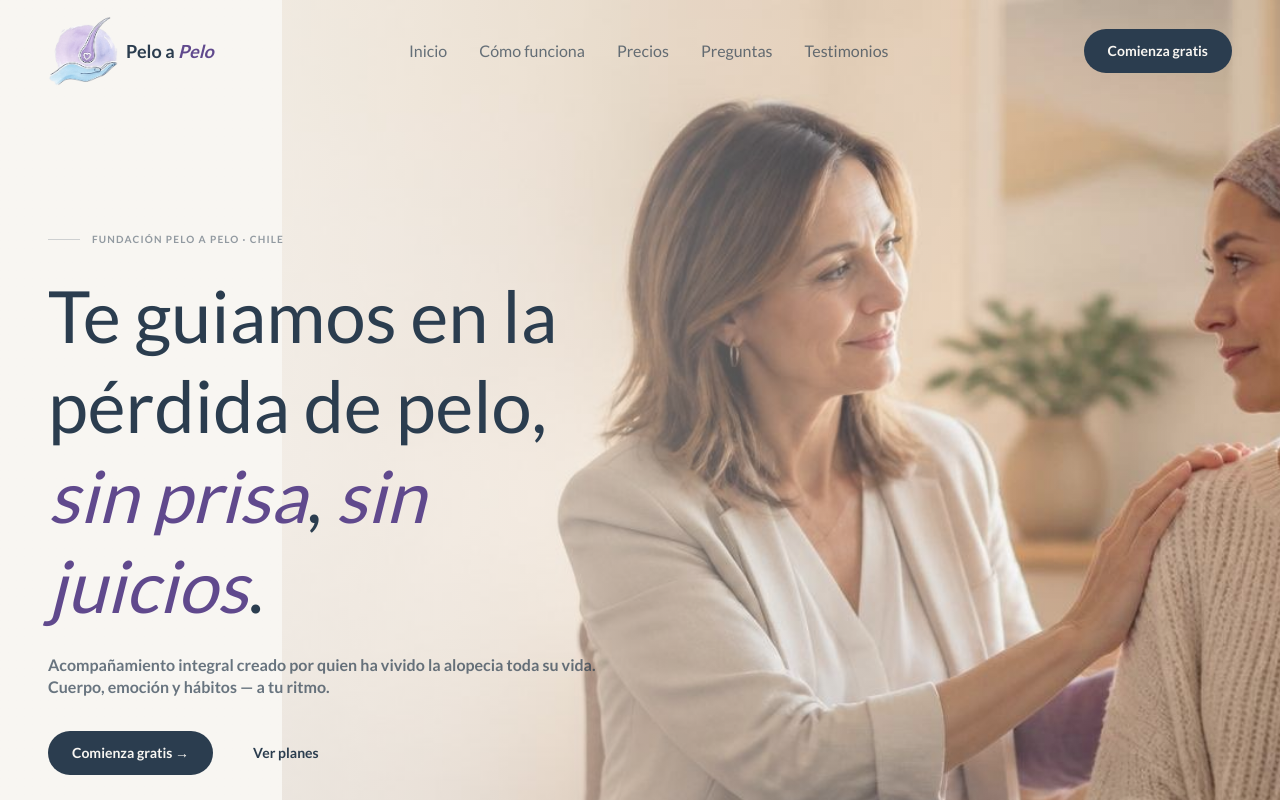
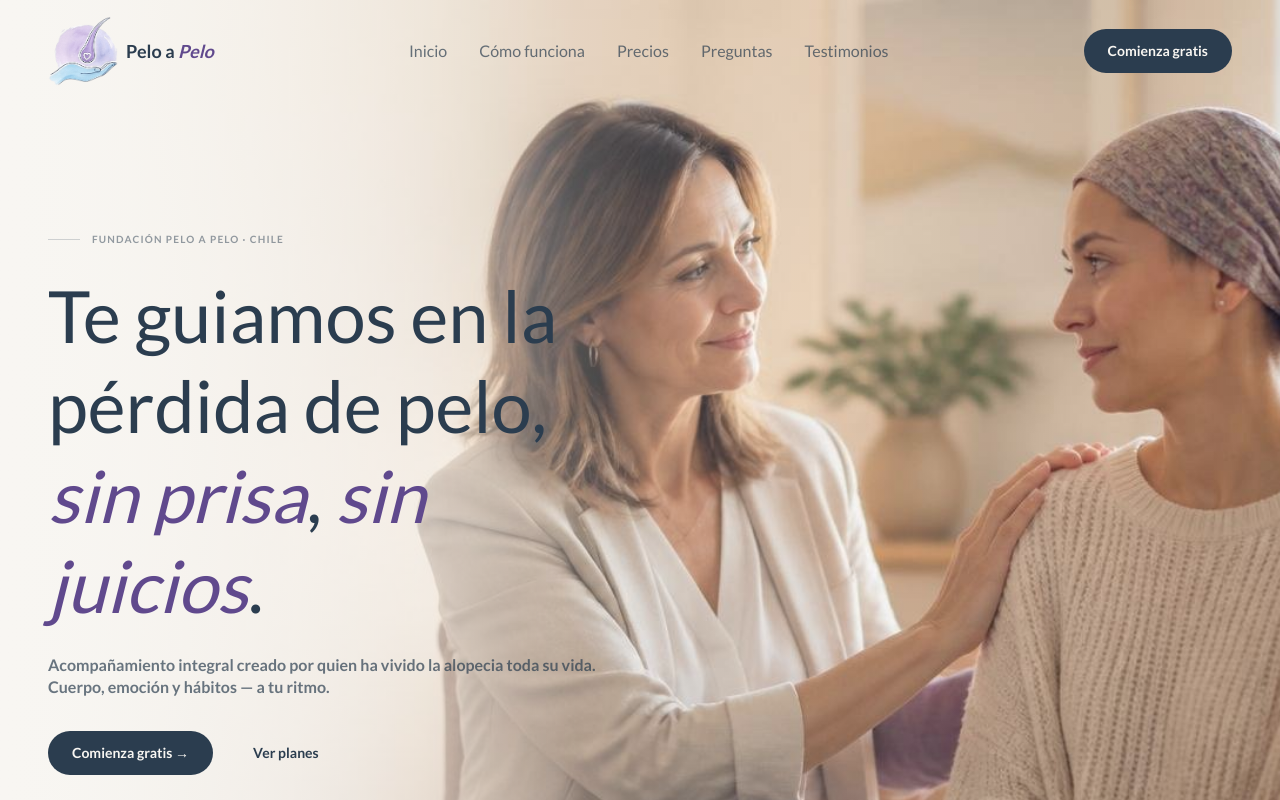
Before and after one commit to VicenteCastroIb/peloapelo-web-frontend, a Next.js app: page / in a window 1280 px wide. Shown: the top 800 px of the page. Built offline with nearby package versions, Linux system fonts and the light colour scheme; no server answers.

Commit message:
style: difuminar el borde de la foto del Hero en vez de un corte recto

```diff
--- a/components/sections/Hero.tsx
+++ b/components/sections/Hero.tsx
@@ -5,25 +5,25 @@ import FadeInOnScroll from "@/components/shared/FadeInOnScroll";
 export default function Hero() {
   return (
     <section id="inicio" className="relative isolate -mt-[104px] overflow-hidden pt-[104px]">
-      {/* La foto ocupa solo el ~80% derecho de la sección; el resto queda en
-          crema puro, dando espacio garantizado para el texto sin depender
-          solo del degradado. */}
-      <div className="absolute inset-y-0 left-[18%] right-0 -z-20 overflow-hidden sm:left-[22%]">
+      {/* La foto cubre toda la sección, pero se desvanece hacia crema en su
+          borde izquierdo (mask-image, sin corte recto) dejando espacio para
+          el texto. En mobile se desvanece hacia abajo en vez de a un lado. */}
+      <div className="absolute inset-0 -z-20 overflow-hidden [mask-image:linear-gradient(to_top,transparent,black_45%)] sm:[mask-image:linear-gradient(to_right,transparent,black_45%)]">
         <Image
           src="/images/hero-photo.jpg"
           alt="Una terapeuta apoya con calidez a una mujer con pañuelo en la cabeza por pérdida de pelo."
           fill
           priority
-          sizes="80vw"
+          sizes="100vw"
           className="object-cover"
         />
       </div>
 
-      {/* Scrim: suaviza el borde entre la foto y el crema, y refuerza la
-          legibilidad del texto (abajo en mobile, a la izquierda en desktop). */}
+      {/* Scrim adicional: refuerza el crema alrededor del texto por si el
+          fondo de la foto queda claro en algún punto. */}
       <div
         aria-hidden
-        className="absolute inset-0 -z-10 bg-gradient-to-t from-cream via-cream/75 to-cream/10 sm:bg-gradient-to-r sm:from-cream sm:via-cream/40 sm:to-transparent"
+        className="absolute inset-0 -z-10 bg-gradient-to-t from-cream via-cream/40 to-transparent sm:bg-gradient-to-r sm:from-cream sm:via-cream/25 sm:to-transparent"
       />
 
       <div className="relative mx-auto flex min-h-[560px] max-w-7xl flex-col justify-end px-6 py-16 sm:min-h-[640px] sm:items-start sm:justify-center sm:py-24 lg:px-12 lg:py-32">
```
